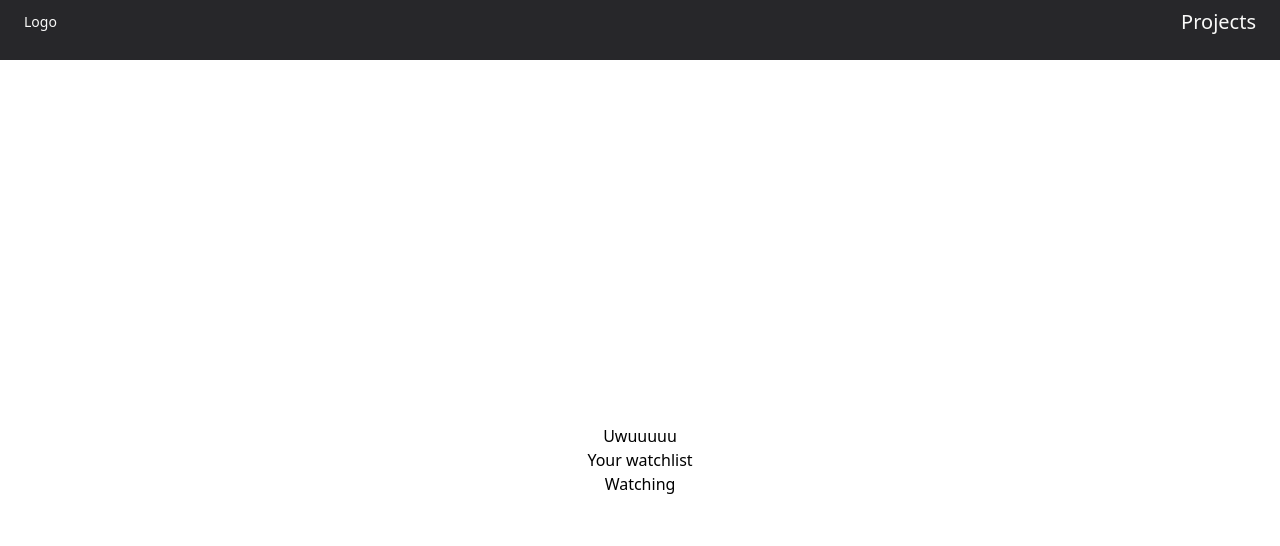
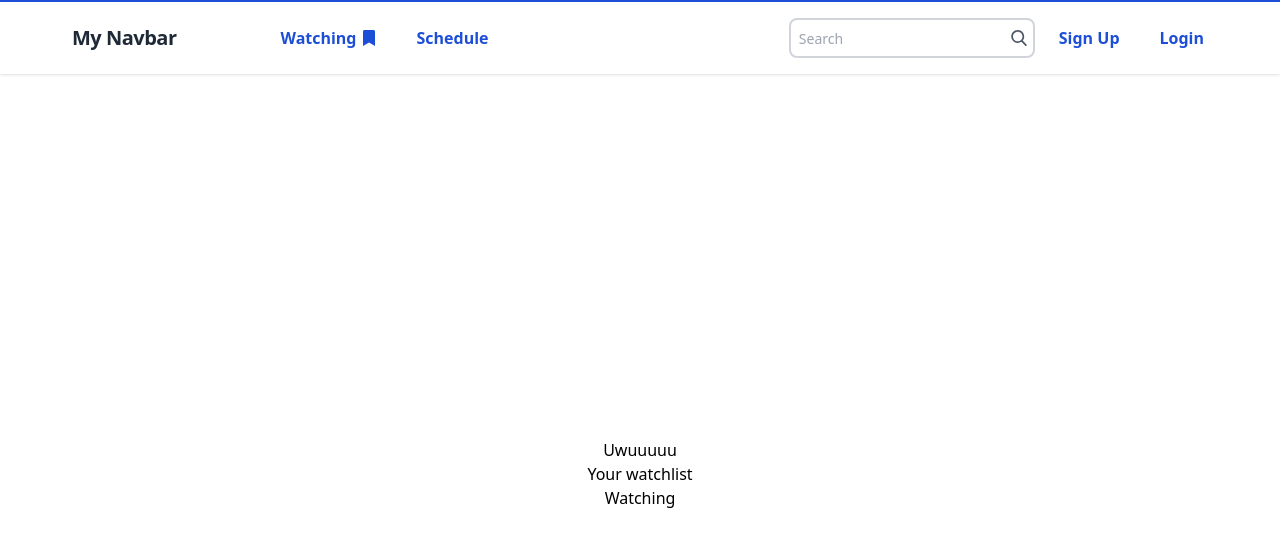
Before and after one commit to donovangg/mainichi, a Next.js app: page /watchlist in a window 1280 px wide. Shown: the top 546 px of the page. Built offline with nearby package versions, Linux system fonts and the light colour scheme.

Commit message:
add navigation styling

```diff
--- a/src/components/AnimeList.tsx
+++ b/src/components/AnimeList.tsx
@@ -33,7 +33,7 @@ const AnimeList: React.FC<AnimeProps> = ({ anime }) => {
   let today = format(new Date(), "EEEE");
   return (
     <section className="w-full flex flex-col gap-8 border-2 border-blue-700">
-      <section className="mx-auto w-10/12 border-2 bg-zinc-800 rounded-md border-green-600">
+      <section className="mx-auto w-10/12 border-2 bg-natural-100 rounded-md shadow-lg">
         <h2>Happy {today}! This is on today:</h2>
         <ul className="grid gap-4 my-4 grid-cols-[repeat(auto-fill,minmax(12rem,1fr))]">
           {anime.map((ani) => (
--- a/src/components/Navbar.tsx
+++ b/src/components/Navbar.tsx
@@ -1,33 +1,94 @@
-import React from 'react'
-import Link from 'next/link'
+import React from "react";
+import Link from "next/link";
+import { FaBookmark } from "react-icons/fa";
 
 const Navbar = () => {
   return (
-    <div>
-        <nav className="relative flex pt-2 mx-auto w-full p-6 text-sm font-medium bg-zinc-800 text-stone-50">
-  <ul
-    className="w-full relative items-center mx-auto grid grid-cols-4 md:w-full lg:w-full"
-  >
-    <ul className="hidden md:flex md:gap-6 md:justify-start md:items-center">
-      <li className="md:justify-center md:items-center md:flex">
-        <Link href="/">
-          Logo
-        </Link>
-      </li>
-    </ul>
-    <ul
-      className="flex w-[22.55rem] justify-center md:flex md:col-span-3 md:justify-end md:w-full gap-6"
-    >
-      <li
-        className="flex justify-center text-xl items-center hover:text-violet-500 transition duration-75"
-      >
-        <Link href="/watchlist">Projects</Link>
-      </li>
-    </ul>
-  </ul>
-</nav>
-    </div>
-  )
-}
+    <>
+      <nav className="flex flex-wrap items-center justify-between border-t-2 border-solid border-blue-700 bg-white py-4 shadow lg:px-12">
+        <div className="flex w-full justify-between border-b-2 border-solid border-gray-300 pb-5 pl-6 pr-2 lg:w-auto lg:border-b-0 lg:pb-0">
+          <div className="mr-16 flex flex-shrink-0 items-center text-gray-800">
+            <span className="text-xl font-semibold tracking-tight">
+              My Navbar
+            </span>
+          </div>
+          <div className="block lg:hidden ">
+            <button
+              id="nav"
+              className="flex items-center rounded border-2 border-blue-700 px-3 py-2 text-blue-700 hover:border-blue-700 hover:text-blue-700"
+            >
+              <svg
+                className="h-3 w-3 fill-current"
+                viewBox="0 0 20 20"
+                xmlns="http://www.w3.org/2000/svg"
+              >
+                <title>Menu</title>
+                <path d="M0 3h20v2H0V3zm0 6h20v2H0V9zm0 6h20v2H0v-2z" />
+              </svg>
+            </button>
+          </div>
+        </div>
 
-export default Navbar
+        <div className="menu w-full flex-grow px-8 lg:block lg:flex lg:w-auto lg:items-center lg:px-3">
+          <div className="text-md font-bold text-blue-700 lg:flex-grow">
+            <Link
+              href="/watchlist"
+              className="mr-2 mt-4 flex flex-row rounded px-4 py-2 hover:bg-blue-700 hover:text-white lg:mt-0 lg:inline-block"
+            >
+              <div className="flex items-center">
+                <span className="mx-1">Watching</span><FaBookmark />{" "}
+              </div>
+            </Link>
+            <Link
+              href="/"
+              className=" mr-2 mt-4 block rounded px-4 py-2 hover:bg-blue-700 hover:text-white lg:mt-0 lg:inline-block"
+            >
+              Schedule
+            </Link>
+          </div>
+
+          <div className="relative mx-auto hidden text-gray-600 lg:block">
+            <input
+              className="h-10 rounded-lg border-2 border-gray-300 bg-white pl-2 pr-8 text-sm focus:outline-none"
+              type="search"
+              name="search"
+              placeholder="Search"
+            />
+            <button type="submit" className="absolute right-0 top-0 mr-2 mt-3">
+              <svg
+                className="h-4 w-4 fill-current text-gray-600"
+                xmlns="http://www.w3.org/2000/svg"
+                version="1.1"
+                id="Capa_1"
+                x="0px"
+                y="0px"
+                viewBox="0 0 56.966 56.966"
+                width="512px"
+                height="512px"
+              >
+                <path d="M55.146,51.887L41.588,37.786c3.486-4.144,5.396-9.358,5.396-14.786c0-12.682-10.318-23-23-23s-23,10.318-23,23  s10.318,23,23,23c4.761,0,9.298-1.436,13.177-4.162l13.661,14.208c0.571,0.593,1.339,0.92,2.162,0.92  c0.779,0,1.518-0.297,2.079-0.837C56.255,54.982,56.293,53.08,55.146,51.887z M23.984,6c9.374,0,17,7.626,17,17s-7.626,17-17,17  s-17-7.626-17-17S14.61,6,23.984,6z" />
+              </svg>
+            </button>
+          </div>
+          <div className="flex ">
+            <a
+              href="#"
+              className="text-md ml-2 mt-4 block rounded px-4 py-2 font-bold text-blue-700 hover:bg-blue-700 hover:text-white lg:mt-0"
+            >
+              Sign Up
+            </a>
+
+            <a
+              href="#"
+              className=" text-md ml-2 mt-4  block rounded px-4 py-2 font-bold text-blue-700 hover:bg-blue-700 hover:text-white lg:mt-0"
+            >
+              Login
+            </a>
+          </div>
+        </div>
+      </nav>
+    </>
+  );
+};
+
+export default Navbar;
--- a/src/pages/index.tsx
+++ b/src/pages/index.tsx
@@ -38,7 +38,7 @@ const Home: NextPage<animeProps> = ({ anime }) => {
         <link rel="icon" href="/favicon.ico" />
       </Head>
       <Navbar />
-      <main className="flex min-h-screen bg-zinc-900 flex-col items-center justify-center">
+      <main className="flex min-h-screen bg-natural-400 flex-col items-center justify-center">
         <h1>Uwuuuuu</h1>
         <AnimeList anime={anime} />
       </main>
```
